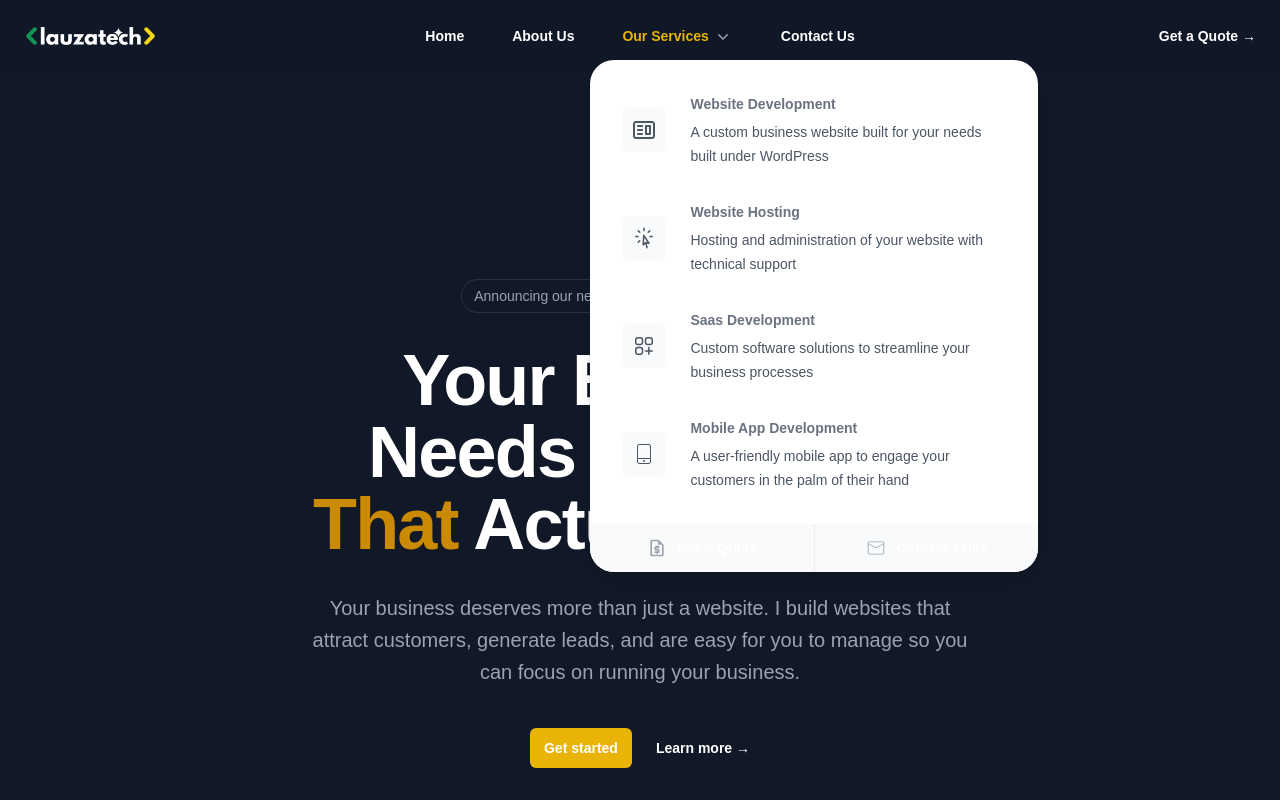
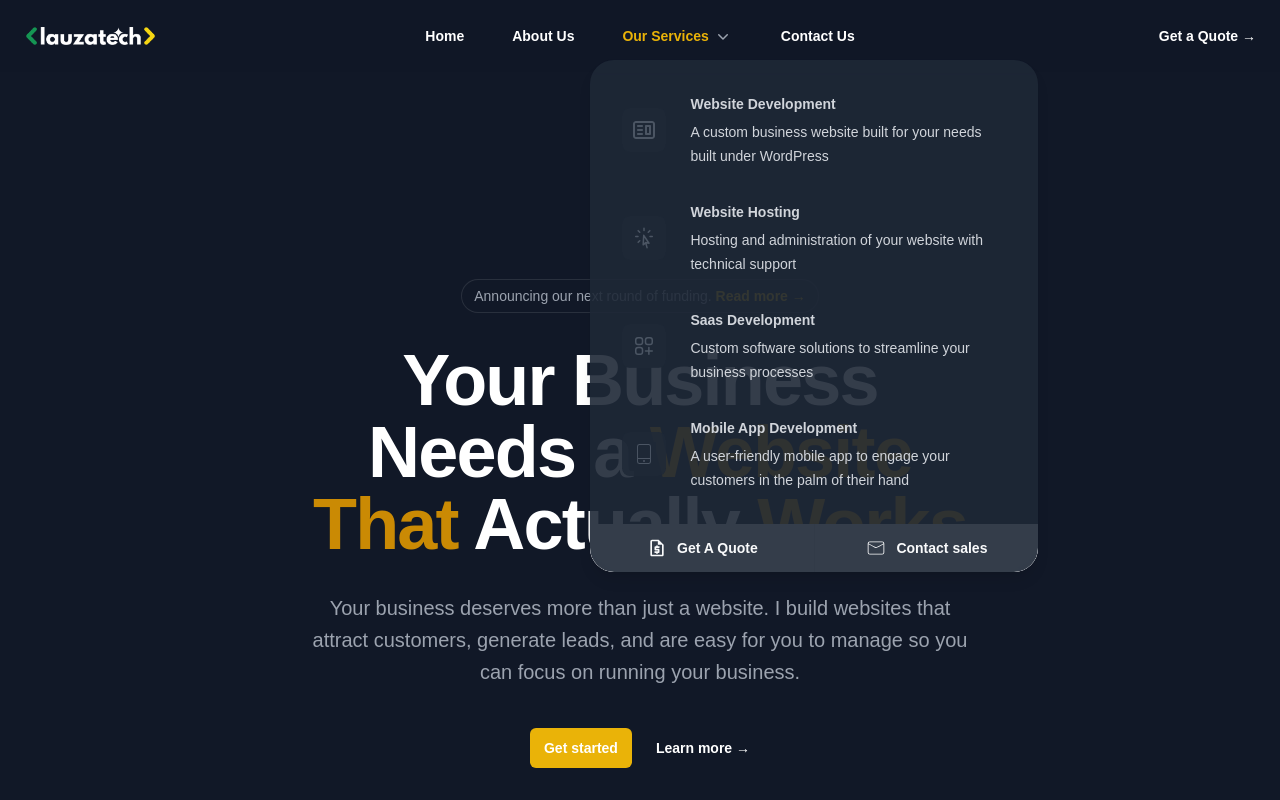
Before and after one commit to jlauza/jayson-lauza, a Next.js app: page / in a window 1280 px wide. Both pictures are taken after a click on the button "Our Services". Shown: the top 800 px of the page. Built offline with nearby package versions, Linux system fonts and the light colour scheme.

Commit message:
fixed styling nav

```diff
--- a/src/app/components/global/navigation.js
+++ b/src/app/components/global/navigation.js
@@ -80,7 +80,7 @@ export default function Navigation() {
     <header className="bg-gray-900/90 backdrop-blur-sm fixed w-full z-50">
       <nav
         aria-label="Global"
-        className="mx-auto flex max-w-7xl items-center justify-between p-6"
+        className="mx-auto flex max-w-full items-center justify-between p-6"
       >
         <div className="flex lg:flex-1">
           <a href="/" className="-m-1.5 p-1.5">
@@ -129,29 +129,29 @@ export default function Navigation() {
 
             <PopoverPanel
               transition
-              className="absolute top-full -left-8 z-10 mt-3 w-screen max-w-md overflow-hidden rounded-3xl bg-white ring-1 shadow-lg ring-gray-900/5 transition data-closed:translate-y-1 data-closed:opacity-0 data-enter:duration-200 data-enter:ease-out data-leave:duration-150 data-leave:ease-in"
+              className="absolute top-full -left-8 z-10 mt-3 w-screen max-w-md overflow-hidden rounded-3xl ring-1 shadow-lg ring-gray-900/5 transition data-closed:translate-y-1 data-closed:opacity-0 data-enter:duration-200 data-enter:ease-out data-leave:duration-150 data-leave:ease-in bg-gray-800/90 backdrop-blur-sm"
             >
               <div className="p-4">
                 {services.map((item) => (
                   <div
                     key={item.name}
-                    className="group relative flex items-center gap-x-6 rounded-lg p-4 text-sm/6 hover:bg-gray-50"
+                    className="group relative flex items-center gap-x-6 rounded-lg p-4 text-sm/6 hover:bg-gray-900"
                   >
-                    <div className="flex size-11 flex-none items-center justify-center rounded-lg bg-gray-50 group-hover:bg-white">
+                    <div className="flex size-11 flex-none items-center justify-center rounded-lg bg-gray-800/90 group-hover:bg-gray-900">
                       <item.icon
                         aria-hidden="true"
-                        className="size-6 text-gray-600 group-hover:text-yellow-500"
+                        className="size-6 text-gray-600 group-hover:text-yellow-500 bg-gray-800/90"
                       />
                     </div>
                     <div className="flex-auto">
                       <a
                         href={item.href}
-                        className="block font-semibold text-gray-500 hover:text-yellow-500"
+                        className="block font-semibold text-gray-300 hover:text-yellow-500"
                       >
                         {item.name}
                         <span className="absolute inset-0" />
                       </a>
-                      <p className="mt-1 text-gray-600">{item.description}</p>
+                      <p className="mt-1 text-gray-300">{item.description}</p>
                     </div>
                   </div>
                 ))}
@@ -161,11 +161,11 @@ export default function Navigation() {
                   <a
                     key={item.name}
                     href={item.href}
-                    className="flex items-center justify-center gap-x-2.5 p-3 text-sm/6 font-semibold text-gray hover:bg-yellow-500"
+                    className="flex items-center justify-center gap-x-2.5 p-3 text-sm/6 font-semibold text-gray-50 bg-gray-800/90 backdrop-blur-sm hover:bg-yellow-500 hover:text-gray-800/90"
                   >
                     <item.icon
                       aria-hidden="true"
-                      className="size-5 flex-none text-gray-400"
+                      className="size-5 flex-none group-hover:text-gray-800/90"
                     />
                     {item.name}
                   </a>
```
